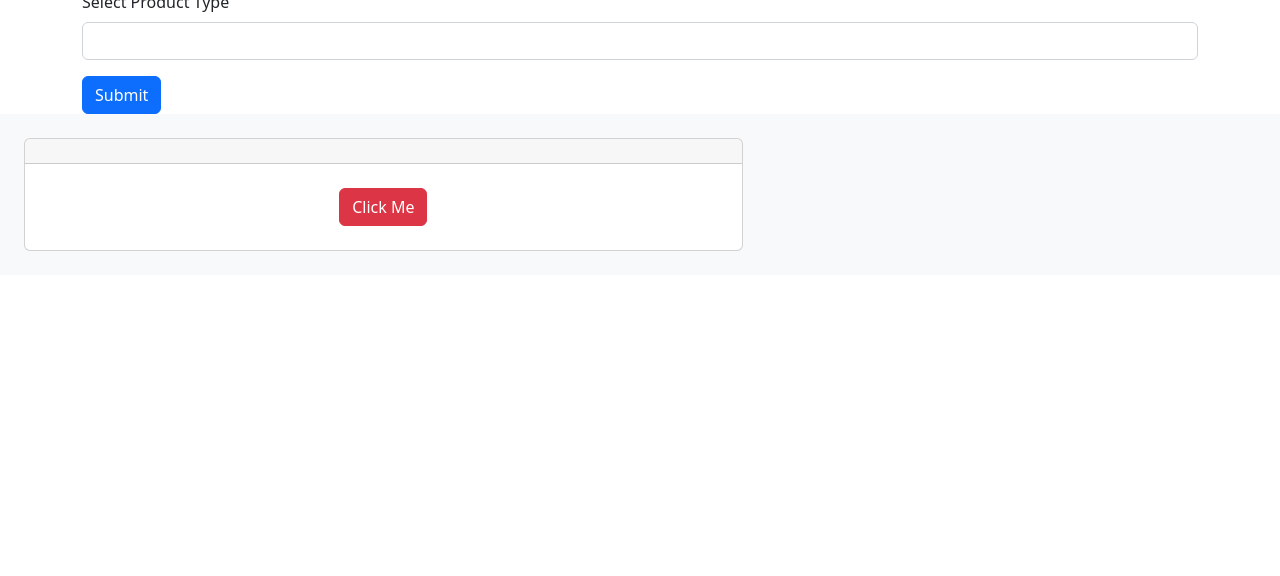
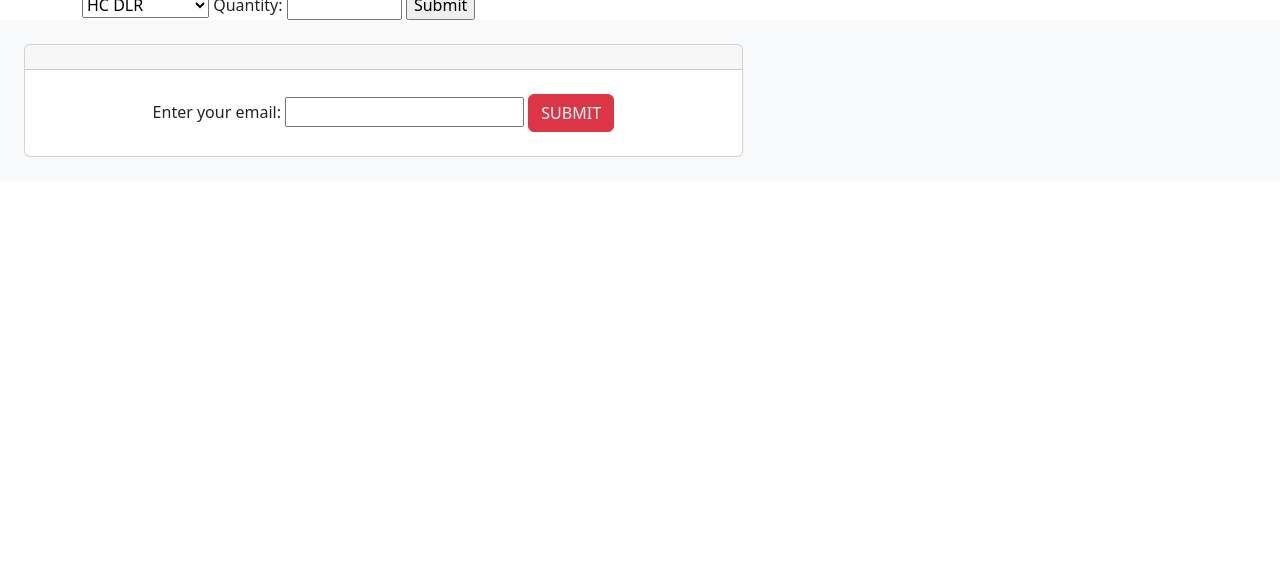
Before and after one commit to EthanGill1988/HCproject, a plain HTML site: page index.html in a window 1280 px wide. Shown: the part 224-800 px from the top of the page. Drawn offline with nearby package versions, Linux system fonts and the light colour scheme.

Commit message:
Constructed drop down selector and designated vals

```diff
--- a/index.html
+++ b/index.html
@@ -6,7 +6,7 @@
     <title>Higher Cultures Packaging Work Tracker</title>
     <link rel="stylesheet" href="styles.css" />
     <link href="https://cdn.jsdelivr.net/npm/bootstrap@5.2.3/dist/css/bootstrap.min.css" rel="stylesheet">
-  <script src="https://cdn.jsdelivr.net/npm/bootstrap@5.2.3/dist/js/bootstrap.bundle.min.js"></script>
+  <script src="https://cdnjs.cloudflare.com/ajax/libs/jquery/1.6.1/jquery.min.js"></script>
     </head>
   <body class="min-100-vh flex-column">
     <header class="p-5 text-center text-white bg-primary">
@@ -14,18 +14,21 @@
     </header>
     <div class="container mt-3">
         <h2>Data List</h2>
-        <form action="/action_page.php">
-          <label for="productType" class="form-label">Select Product Type</label>
-          <input class="form-control" list="productType" name="productType" id="productType">
-          <datalist id="productList">
-            <option value="Distillate-Live Resin">
-            <option value="Live Resin Extract">
-            <option value="Rosin Cart">
-            <option value="Nectar Flavored Distillate">
-            <option value="Pruf">
-          </datalist>
-          <button type="submit" class="btn btn-primary mt-3">Submit</button>
-        </form>
+        <select>
+            <option value="0">HC DLR</option>
+            <option value="1">HC HTE</option>
+            <option value="2">HC LRE</option>
+            <option value="3">HC Rosin</option>
+            <option value="4">Ref DLR</option>
+            <option value="5">Ref LRE</option>
+            <option value="6">Ref .5gr Rosin</option>
+            <option value="7">Pruf</option>
+            <option value="8">Buzz Box</option>
+            <option value="9">Kapricorn</option>
+        </select>
+        <label for="quantity">Quantity:</label>
+            <input type="number" id="quantity" name="quantity" min="1" max="50000">
+            <input type="submit">
       </div>
     <main class="flex-row justify-center align-center col-auto p-4 bg-light">
       <section class="card card-rounded col-7 bg-white">
@@ -35,9 +38,10 @@
           </h2>
         </header>
         <div class="text-center p-4">
-
+         <label for="email">Enter your email:</label>
+            <input type="email" id="email" name="email">
           <button class="btn btn-danger" id="fetch-button">
-            Click Me
+            SUBMIT
           </button>
         </div>
         <div class="flex-column" id="users"></div>
--- a/script.js
+++ b/script.js
@@ -1,5 +1,15 @@
-var submitButtonEl = $('btn-primary');
-var productFormEl = $('productType')
+      let text = 'Value2';
+      $("select option").filter(function() {
+          //may want to use $.trim in here
+          return $(this).text() == text;
+        }).attr('selected', true);
+
+
+
+
+
+//var submitButtonEl = $('btn-primary');
+//var productFormEl = $('productType')
 
 //submitButtonEl.on('click', function() {
    // if ('#productType') {
```
